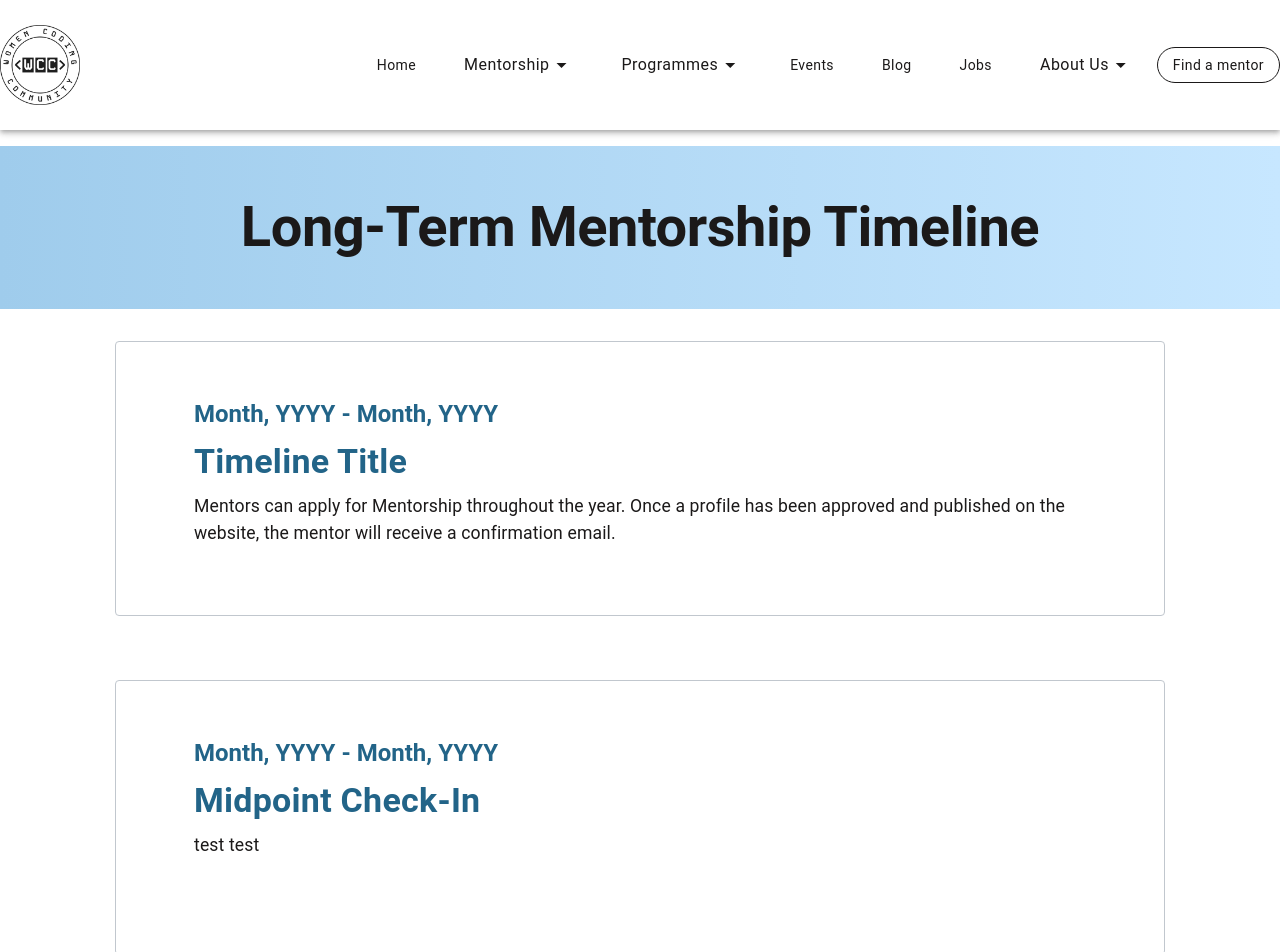
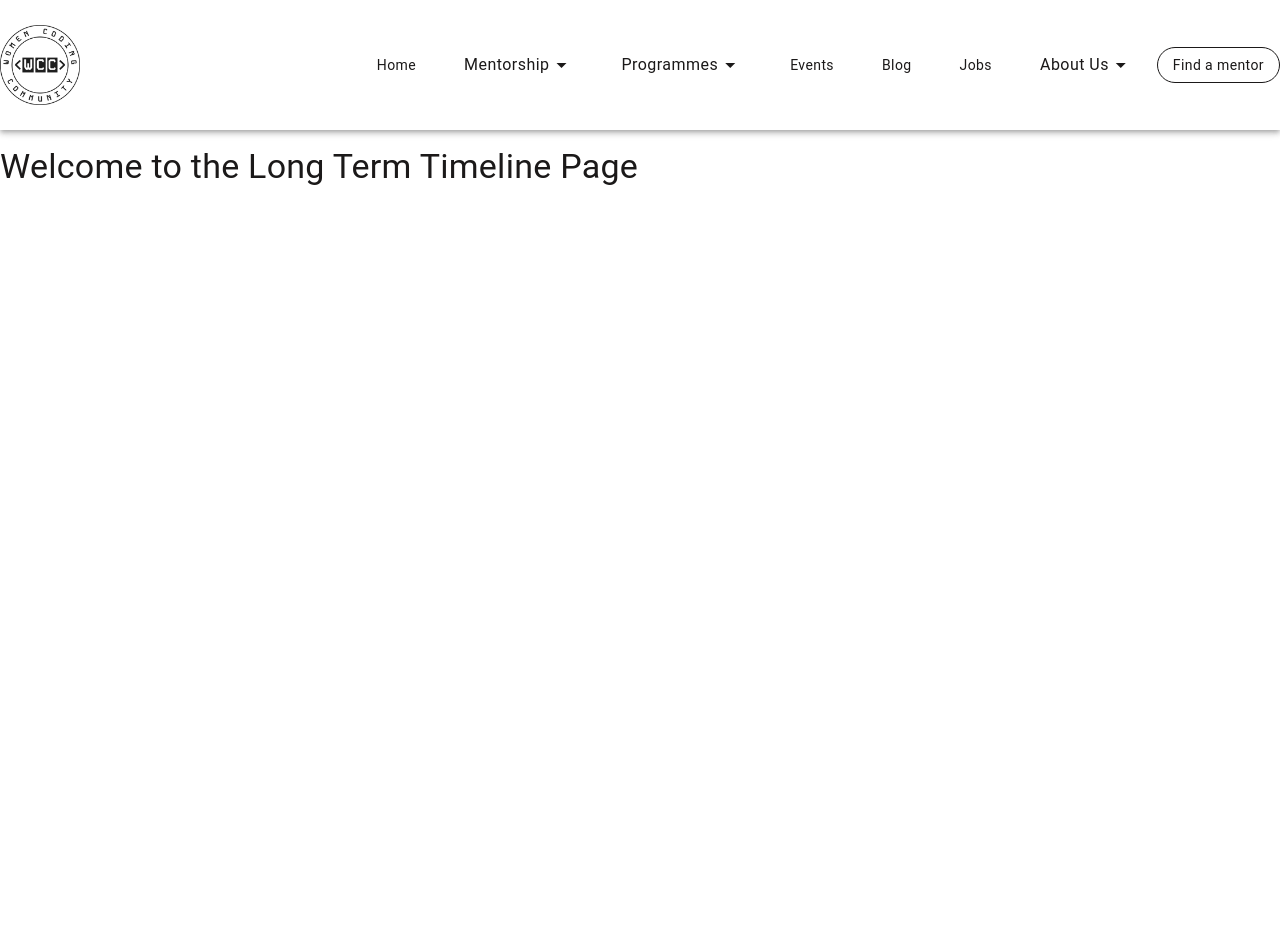
Before and after one commit to Women-Coding-Community/wcc-frontend, a Next.js app: page /mentorship/long-term-timeline in a window 1280 px wide. Shown: the top 952 px of the page. After the commit the page ends 800 px from the top, so only its background shows below. Built offline with nearby package versions, Linux system fonts and the light colour scheme.

Commit message:
issue-80: revert changes

```diff
--- a/src/pages/mentorship/long-term-timeline.tsx
+++ b/src/pages/mentorship/long-term-timeline.tsx
@@ -1,22 +1,14 @@
 // path: /mentorship/long-term-timeline
 
-import { Title, TimelineCard } from '@components';
+import { Typography } from '@mui/material';
 
 const MentorshipLongTermTimelinePage = () => {
   return (
-    <>
-      <Title title="Long-Term Mentorship Timeline" />
-      <TimelineCard
-        date="Month, YYYY - Month, YYYY"
-        title="Timeline Title"
-        description="Mentors can apply for Mentorship throughout the year. Once a profile has been approved and published on the website, the mentor will receive a confirmation email."
-      />
-      <TimelineCard
-        date="Month, YYYY - Month, YYYY"
-        title="Midpoint Check-In"
-        description="test test"
-      />
-    </>
+    <div>
+      <Typography variant="h4">
+        Welcome to the Long Term Timeline Page
+      </Typography>
+    </div>
   );
 };
 
```
